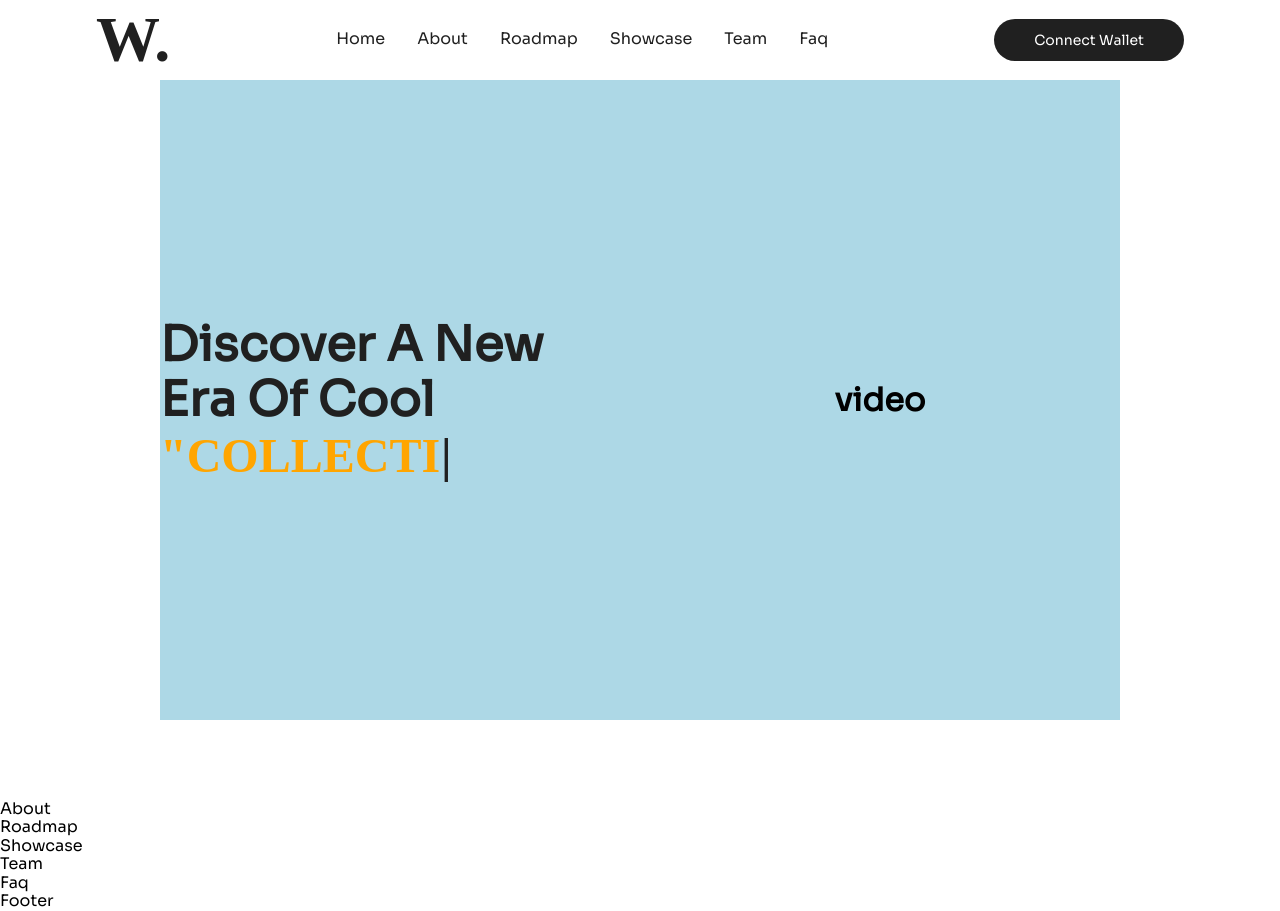
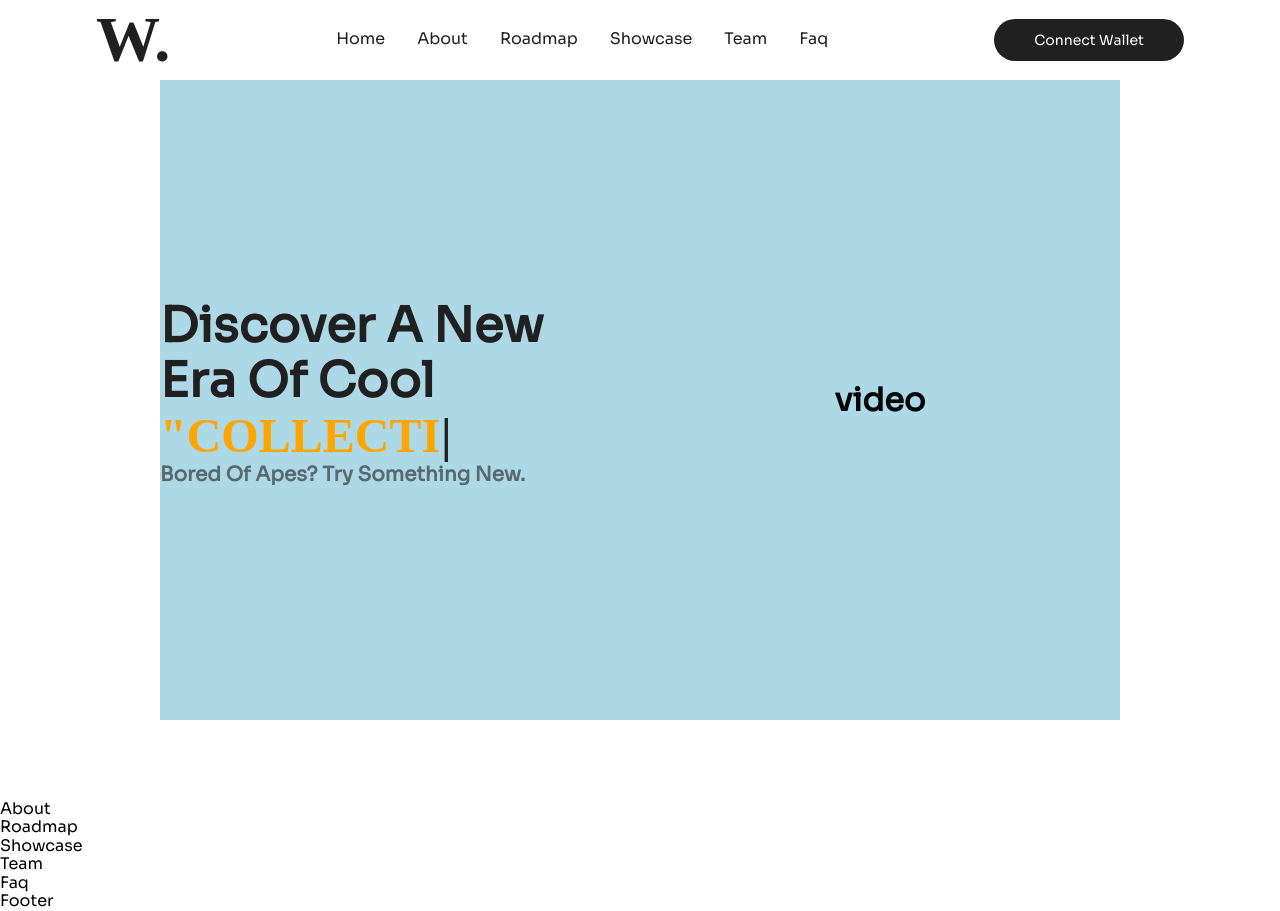
Before and after one commit to Nadim-Nahle/FinalProject3, a React (Create React App) app in the folder frontend-react/: page / in a window 1280 px wide. Built offline with nearby package versions, Linux system fonts and the light colour scheme; a web font is replaced by a local one.

Commit message:
Frontend-React Add- Desgin to type wrighter

```diff
--- a/frontend-react/src/components/Logo.jsx
+++ b/frontend-react/src/components/Logo.jsx
@@ -4,7 +4,7 @@ import styled from "styled-components";
 
 const LogoText = styled.h1`
   font-family: "Akaya Telivigala", cursive;
-  font-size: ${(props) => props.theme.fontxxx1};
+  font-size: ${(props) => props.theme.fontxxxl};
   color: ${(props) => props.theme.text};
   transition: all 0.2s ease;
 
--- a/frontend-react/src/components/TypeWriterText.jsx
+++ b/frontend-react/src/components/TypeWriterText.jsx
@@ -1,9 +1,10 @@
 import React from "react";
 import styled from "styled-components";
 import Typewriter from "typewriter-effect";
+import Button from "./Button";
 
 const Title = styled.h2`
-  font-size: ${(props) => props.theme.fontxx1};
+  font-size: ${(props) => props.theme.fontxxl};
   text-transform: capitalize;
   width: 80%;
   color: ${(props) => props.theme.text};
@@ -24,8 +25,20 @@ const Title = styled.h2`
     color: red;
   }
 `;
+
+const SubTitle = styled.h3`
+  font-size: ${(props) => props.theme.fontlg};
+  text-transform: capitalize;
+  color: ${(props) => `rgba(${props.theme.textRgba},0.6)`};
+  font-weight: 600;
+  margin-bottom: 1rem;
+  width: 80%;
+  align-self: flex-start;
+`;
+
 const TypeWriterText = () => {
   return (
+    <>
       <Title>
         Discover a new era of cool
         <Typewriter
@@ -48,6 +61,8 @@ const TypeWriterText = () => {
           }}
         />
       </Title>
+      <SubTitle>Bored Of Apes? Try Something New.</SubTitle>
+    </>
   );
 };
 
--- a/frontend-react/src/styles/Themes.js
+++ b/frontend-react/src/styles/Themes.js
@@ -10,9 +10,9 @@ export const light = {
     fontsm: '0.875em',
     fontmd: '1em',
     fontlg: '1.25em',
-    fontx1: '2em',
-    fontxx1: '3em',
-    fontxxx1: '4em',
+    fontxl: '2em',
+    fontxxl: '3em',
+    fontxxxl: '4em',
 
     fontButton: '0.975em',
 
```
Lines whose indentation alone changed are shown as unchanged.
